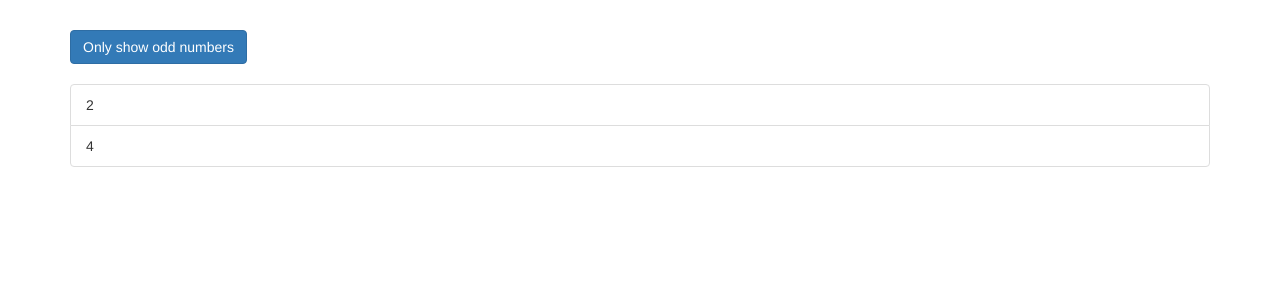
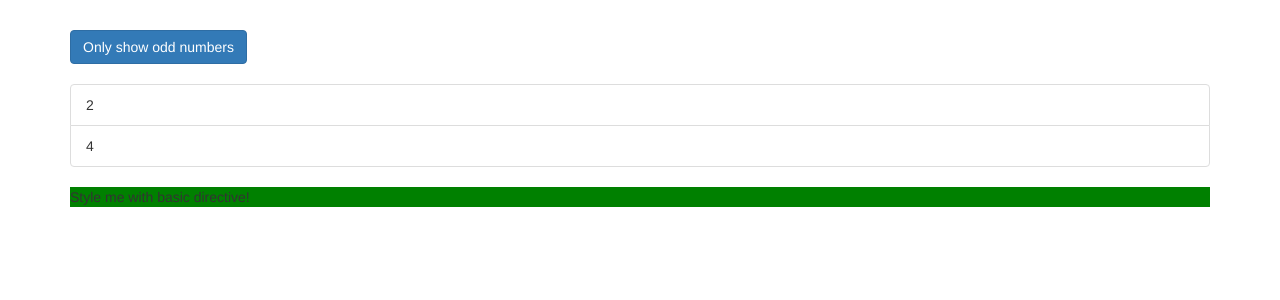
Before and after one commit to dmboone/angular_DirectivesDeep, an Angular app: page / in a window 1280 px wide. Shown: the top 300 px of the page. Built offline with nearby package versions, Linux system fonts and the light colour scheme.

Commit message:
creating a basic attribute directive

```diff
--- a/src/app/app.component.html
+++ b/src/app/app.component.html
@@ -29,6 +29,7 @@
           </li>
         </div>
       </ul>
+      <p appBasicHighlight>Style me with basic directive!</p>
       <!-- <ng-template [ngIf]="onlyOdd">
         <p>Only odd</p>
       </ng-template> -->
--- a/src/app/app.module.ts
+++ b/src/app/app.module.ts
@@ -4,10 +4,12 @@
 
 
 import { AppComponent } from './app.component';
+import { BasicHighlightDirective } from './basic-highlight/basic-highlight.directive';
 
 @NgModule({
   declarations: [
-    AppComponent
+    AppComponent,
+    BasicHighlightDirective
   ],
   imports: [
     BrowserModule,
--- /dev/null
+++ b/src/app/basic-highlight/basic-highlight.directive.ts
@@ -0,0 +1,18 @@
+// File that shows how to create a custom directive
+// make sure to import inside app.module!
+
+import { Directive, ElementRef, OnInit } from "@angular/core";
+
+@Directive({
+    selector: '[appBasicHighlight]' // must have a selector; typically use camel case
+})
+
+export class BasicHighlightDirective implements OnInit{
+    constructor(private elementRef: ElementRef){ // element ref gives us access to the element that the directive is placed on
+
+    }
+
+    ngOnInit(){
+        this.elementRef.nativeElement.style.backgroundColor = 'green';
+    }
+}
```
